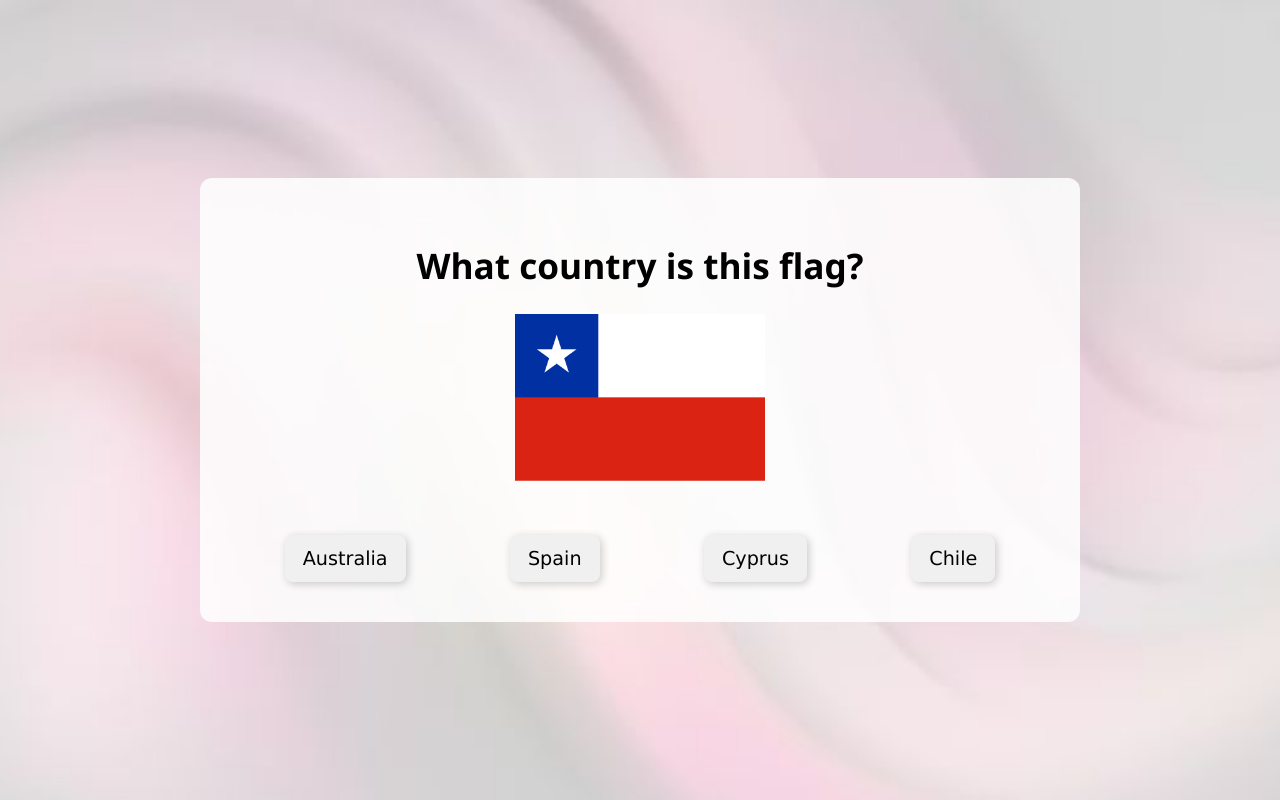
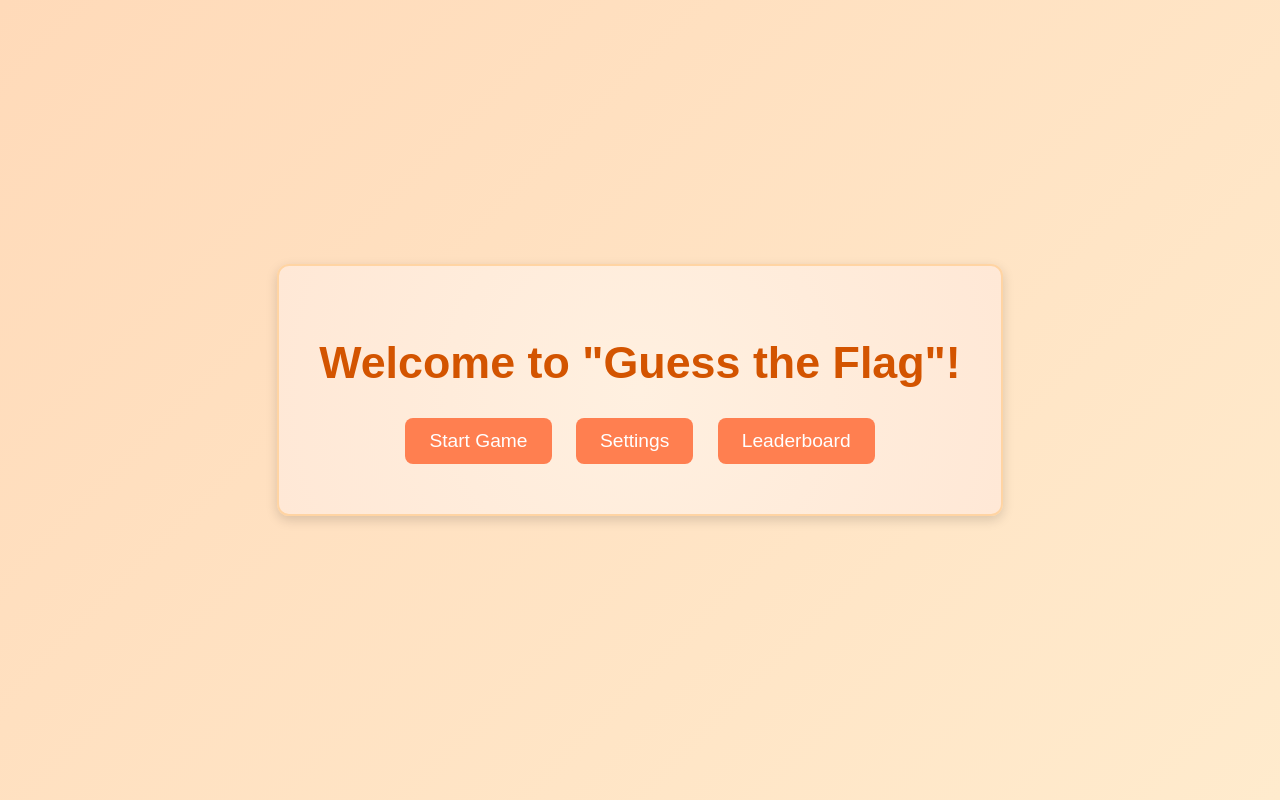
Before and after one commit to yumajke/guess_the_flag_f2f, a Flask app: page / in a window 1280 px wide. Run offline with Flask 3, Linux system fonts and the light colour scheme.

Commit message:
Redesigned and added some features

```diff
--- a/main.py
+++ b/main.py
@@ -34,7 +34,7 @@ flags = {
     "cyprus.png": "Cyprus",
     "czechrep.png": "Czech Republic",
     "denmark.png": "Denmark",
-    "dominica,png": "Dominica",
+    "dominica.png": "Dominica",
     "dominicanrep.png": "Dominican Republic",
     "ecuador.png": "Ecuador",
     "egypt.png": "Egypt",
--- a/static/script.js
+++ b/static/script.js
@@ -1,21 +1,27 @@
+let currentStreak = 0;
+let bestScore = localStorage.getItem('bestScore') ? parseInt(localStorage.getItem('bestScore')) : 0;
+
 async function fetchFlag() {
   const response = await fetch('/get_flag');
   const data = await response.json();
 
   document.getElementById('flag').src = `/static/${data.flag_image}`;
-    document.getElementById('feedback').textContent = "";  // Clear feedback
-    document.getElementById('next-button').style.display = "none"; // Hide Next button
+  document.getElementById('feedback').textContent = "";
+  document.getElementById('next-button').style.display = "none";
 
   const buttons = document.querySelectorAll('.option-button');
   buttons.forEach((button, index) => {
     button.textContent = data.options[index];
     button.disabled = false;
-        button.classList.remove('correct', 'incorrect');  // Reset button colors
-        button.onclick = () => checkAnswer(data.options[index], data.correct_answer, button, data.options);
+    button.classList.remove('correct', 'incorrect');
+    button.onclick = () => checkAnswer(data.options[index], data.correct_answer, button);
   });
+
+  // Обновляем отображение streak при загрузке нового флага
+  updateScoreCounter();
 }
 
-async function checkAnswer(userAnswer, correctAnswer, clickedButton, options) {
+async function checkAnswer(userAnswer, correctAnswer, clickedButton) {
   const response = await fetch('/check_answer', {
     method: 'POST',
     headers: {
@@ -29,31 +35,78 @@ async function checkAnswer(userAnswer, correctAnswer, clickedButton, options) {
   const buttons = document.querySelectorAll('.option-button');
 
   if (userAnswer === correctAnswer) {
-        feedback.innerHTML = `Correct!<br>This flag is of the country ${correctAnswer}.`;
+    feedback.innerHTML = `Correct!<br>This flag belongs to ${correctAnswer}.`;
     clickedButton.classList.add('correct');
+    currentStreak++; // увеличиваем streak
   } else {
-        feedback.innerHTML = `Incorrect!<br>This flag is of the country ${correctAnswer}.`;
+    feedback.innerHTML = `Incorrect!<br>This flag belongs to ${correctAnswer}.`;
     clickedButton.classList.add('incorrect');
-
-        // Highlight the correct button
     buttons.forEach(button => {
       if (button.textContent === correctAnswer) {
         button.classList.add('correct');
       }
     });
+    currentStreak = 0; // сбрасываем streak
   }
 
-    // Disable buttons after guess
+  // Если текущая серия превышает лучший результат, обновляем его
+  if (currentStreak > bestScore) {
+    bestScore = currentStreak;
+    localStorage.setItem('bestScore', bestScore);
+  }
+
   buttons.forEach(button => {
     button.disabled = true;
   });
 
-    document.getElementById('next-button').style.display = "block"; // Show Next button
+  document.getElementById('next-button').style.display = "block";
+  updateScoreCounter();
+}
+
+function updateScoreCounter() {
+  document.getElementById('score-counter').textContent = `Streak: ${currentStreak}`;
+}
+
+function startGame() {
+  // Сбрасываем счетчик при начале новой игры
+  currentStreak = 0;
+  updateScoreCounter();
+  document.getElementById('lobby').style.display = 'none';
+  hideAllPages();
+  document.getElementById('game').style.display = 'block';
+  fetchFlag();
 }
 
 function nextFlag() {
-    fetchFlag();  // Fetch a new flag
+  fetchFlag(); // Загружаем новый флаг
 }
 
-// Load the first flag on page load
-window.onload = fetchFlag;
+function endGame() {
+  document.getElementById('game').style.display = 'none';
+  hideAllPages();
+  document.getElementById('lobby').style.display = 'block';
+}
+
+function showSettings() {
+  hideAllPages();
+  document.getElementById('settings').style.display = 'block';
+}
+
+function showLeaderboard() {
+  hideAllPages();
+  document.getElementById('leaderboard').style.display = 'block';
+  // Обновляем информацию в лидерборде
+  document.getElementById('leaderboard-content').textContent = `Your Best Score: ${bestScore}`;
+}
+
+function backToLobby() {
+  hideAllPages();
+  document.getElementById('lobby').style.display = 'block';
+}
+
+function hideAllPages() {
+  document.getElementById('lobby').style.display = 'none';
+  document.getElementById('game').style.display = 'none';
+  document.getElementById('settings').style.display = 'none';
+  document.getElementById('leaderboard').style.display = 'none';
+}
--- a/static/styles.css
+++ b/static/styles.css
@@ -1,66 +1,74 @@
-/* Background styling */
+/* Global Styles */
 body {
-    background: url('../static/background.png') no-repeat center center fixed;
-    background-size: cover;
-    display: flex;
-    justify-content: center;
-    align-items: center;
-    height: 100vh;
   margin: 0;
   font-family: Arial, sans-serif;
+  background: linear-gradient(135deg, #FFDAB9, #FFEBCD);
+  display: flex;
+  flex-direction: column;
+  align-items: center;
+  justify-content: center;
+  min-height: 100vh;
 }
 
-/* Main container styling */
-.game-container {
+/* Lobby Styles */
+#lobby {
   text-align: center;
   padding: 40px;
-    background: rgba(255, 255, 255, 0.85);
+  background: radial-gradient(circle, #fff0e0 0%, #ffe8d6 100%);
+  border: 2px solid #ffd4a3;
   border-radius: 12px;
-    max-width: 800px; /* Expanded width to 2/3 of the screen */
-    width: 66vw; /* Set to approximately 2/3 of the viewport width */
+  box-shadow: 0 4px 12px rgba(0, 0, 0, 0.15);
+  margin-bottom: 20px;
 }
 
-/* Question styling */
-.question {
-    font-size: 2.2rem; /* Increased font size */
-    margin-bottom: 25px;
-    font-family: 'Segoe UI', Tahoma, Geneva, Verdana, sans-serif;
+#lobby h1 {
+  font-size: 2.8rem;
+  color: #d35400;
+  margin-bottom: 20px;
 }
 
-/* Flag image styling */
-.flag-image {
-    width: 45vw; /* Scaled up to fit the larger container */
-    max-width: 250px;
-    margin-bottom: 30px;
+/* Page Container for Settings & Leaderboard */
+.page-container {
+  text-align: center;
+  padding: 40px;
+  background: #f9f9f9;
+  border: 2px solid #ccc;
+  border-radius: 12px;
+  box-shadow: 0 4px 12px rgba(0, 0, 0, 0.15);
 }
 
-/* Feedback text styling */
-.feedback-text {
-    font-size: 1.6rem; /* Increased font size */
-    font-family: 'Georgia', serif;
-    color: #333;
-    margin: 20px 0;
+/* Game Container Styles */
+.game-container {
+  max-width: 800px;
+  width: 90%;
+  margin: 20px auto;
+  padding: 20px;
+  background: #f9f9f9;
+  border: 2px solid #ccc;
+  border-radius: 12px;
+  text-align: center;
+  box-shadow: 0px 4px 10px rgba(0, 0, 0, 0.1);
+  position: relative; /* для позиционирования счётчика внутри контейнера */
 }
 
-/* Options container styling for horizontal alignment */
+/* Options container: используем grid для 4 кнопок в одном ряду */
 .options {
-    display: flex;
-    justify-content: space-around;
+  display: grid;
+  grid-template-columns: repeat(4, 1fr);
   gap: 15px;
   margin-top: 15px;
 }
 
-/* Option button styling */
+/* Option Button Styles */
 .option-button {
-    padding: 12px 18px; /* Increased padding */
-    font-size: 1.2rem; /* Increased font size */
+  padding: 12px 18px;
+  font-size: 1.2rem;
+  background-color: #f0f0f0;
   border: none;
   border-radius: 8px;
   cursor: pointer;
   transition: background-color 0.3s, transform 0.1s;
-    font-family: 'Verdana', sans-serif;
-    background-color: #f0f0f0;
-    box-shadow: 2px 2px 8px rgba(0, 0, 0, 0.2);
+  text-align: center;
 }
 
 .option-button:hover {
@@ -68,19 +76,9 @@ body {
   transform: scale(1.05);
 }
 
-/* Feedback colors */
-.option-button.correct {
-    background-color: #28a745;
-    color: white;
-}
-
-.option-button.incorrect {
-    background-color: #dc3545;
-    color: white;
-}
-
-/* Next button styling */
+/* Next Button Styles */
 #next-button {
+  display: block;
   padding: 12px 24px;
   font-size: 1.2rem;
   background-color: #007bff;
@@ -88,11 +86,96 @@ body {
   border: none;
   border-radius: 8px;
   cursor: pointer;
-    margin-top: 20px;
-    font-family: 'Verdana', sans-serif;
+  margin: 20px auto 0;
   transition: background-color 0.3s;
 }
 
 #next-button:hover {
   background-color: #0056b3;
 }
+
+/* Обновлённые стили для кнопок в персиковой гамме */
+
+/* Menu Button Styles (for Start, End, Back, Settings, Leaderboard) */
+.menu-button {
+    padding: 12px 24px;
+    font-size: 1.2rem;
+    background-color: #FF7F50;  /* персиковый оттенок */
+    color: white;
+    border: none;
+    border-radius: 8px;
+    cursor: pointer;
+    margin: 10px;
+    transition: background-color 0.3s, transform 0.1s;
+}
+
+.menu-button:hover {
+    background-color: #FF6347;  /* немного темнее при наведении */
+    transform: scale(1.05);
+}
+
+/* Next Button Styles */
+#next-button {
+    display: block;
+    padding: 12px 24px;
+    font-size: 1.2rem;
+    background-color: #FF7F50;  /* персиковый оттенок */
+    color: white;
+    border: none;
+    border-radius: 8px;
+    cursor: pointer;
+    margin: 20px auto 0;
+    transition: background-color 0.3s;
+}
+
+#next-button:hover {
+    background-color: #FF6347;
+}
+
+/* End Game Button fixed to the bottom left */
+#end-game-button {
+    position: fixed;
+    left: 20px;
+    bottom: 20px;
+    background-color: #FF7F50;  /* персиковый оттенок */
+    color: white;
+    padding: 12px 24px;
+    font-size: 1.2rem;
+    border: none;
+    border-radius: 8px;
+    cursor: pointer;
+    z-index: 1000;
+    transition: background-color 0.3s, transform 0.1s;
+}
+
+#end-game-button:hover {
+    background-color: #FF6347;
+    transform: scale(1.05);
+}
+
+/* Score Counter Styles - фиксированное позиционирование в правом нижнем углу */
+#score-counter {
+    position: fixed;
+    right: 20px;
+    bottom: 20px;
+    background: rgba(255, 127, 80, 0.8);  /* персиковый с прозрачностью */
+    color: #fff;
+    padding: 8px 12px;
+    border-radius: 8px;
+    font-size: 1rem;
+    z-index: 1000;
+}
+
+
+/* Flag Image Styles */
+.flag-image {
+  width: 250px;
+  height: auto;
+  margin-bottom: 20px;
+}
+
+/* Feedback Text Styles */
+.feedback-text {
+  font-size: 1.2rem;
+  margin: 20px 0;
+}
--- a/templates/index.html
+++ b/templates/index.html
@@ -1,24 +1,61 @@
 <!DOCTYPE html>
 <html lang="en">
 <head>
-    <meta charset="UTF-8">
-    <meta name="viewport" content="width=device-width, initial-scale=1.0">
-    <title>Guess the Flag</title>
-    <link rel="stylesheet" href="../static/styles.css">
+  <meta charset="UTF-8" />
+  <meta name="viewport" content="width=device-width, initial-scale=1.0" />
+  <title>Guess the Flag</title>
+  <link rel="stylesheet" href="static/styles.css" />
 </head>
 <body>
+  <!-- Lobby -->
+  <div id="lobby">
+    <h1>Welcome to "Guess the Flag"!</h1>
+    <button id="start-button" class="menu-button" onclick="startGame()">Start Game</button>
+    <button id="settings-button" class="menu-button" onclick="showSettings()">Settings</button>
+    <button id="leaderboard-button" class="menu-button" onclick="showLeaderboard()">Leaderboard</button>
+  </div>
+
+  <!-- Game Session -->
+  <div id="game" style="display: none;">
     <div class="game-container">
-        <h1 class="question">What country is this flag?</h1>
-        <img id="flag" src="" alt="flag" class="flag-image">
-        <div id="feedback" class="feedback-text"></div>
-        <div class="options">
-            <button class="option-button" onclick="selectOption(0)">Option 1</button>
-            <button class="option-button" onclick="selectOption(1)">Option 2</button>
-            <button class="option-button" onclick="selectOption(2)">Option 3</button>
-            <button class="option-button" onclick="selectOption(3)">Option 4</button>
-        </div>
-        <button id="next-button" style="display: none;" onclick="nextFlag()">Next</button>
+      <h1 class="question">Which country does this flag belong to?</h1>
+      <img id="flag" src="" alt="Flag" class="flag-image" />
+      <div id="feedback" class="feedback-text"></div>
+      <div class="options">
+        <button class="option-button"></button>
+        <button class="option-button"></button>
+        <button class="option-button"></button>
+        <button class="option-button"></button>
+      </div>
+      <button id="next-button" onclick="nextFlag()">Next</button>
+      <!-- Счётчик для правильной серии (Streak) -->
+      <div id="score-counter">Streak: 0</div>
     </div>
-    <script src="../static/script.js"></script>
+    <!-- End Game Button fixed at the bottom left corner -->
+    <button id="end-game-button" class="menu-button" onclick="endGame()">End Game</button>
+  </div>
+
+  <!-- Settings Page -->
+  <div id="settings" style="display: none;">
+    <div class="page-container">
+      <h1>Game Settings</h1>
+      <!-- Здесь можно добавить настройки игры -->
+      <p>Something will eventually appear here soon...</p>
+      <button class="menu-button" onclick="backToLobby()">Back</button>
+    </div>
+  </div>
+
+  <!-- Leaderboard Page -->
+<div id="leaderboard" style="display: none;">
+  <div class="page-container">
+    <h1>Leaderboard</h1>
+    <!-- Элемент для отображения лучшего счёта -->
+    <p id="leaderboard-content"></p>
+    <button class="menu-button" onclick="backToLobby()">Back</button>
+  </div>
+</div>
+
+
+  <script src="static/script.js"></script>
 </body>
 </html>
```
Lines whose indentation alone changed are shown as unchanged.
